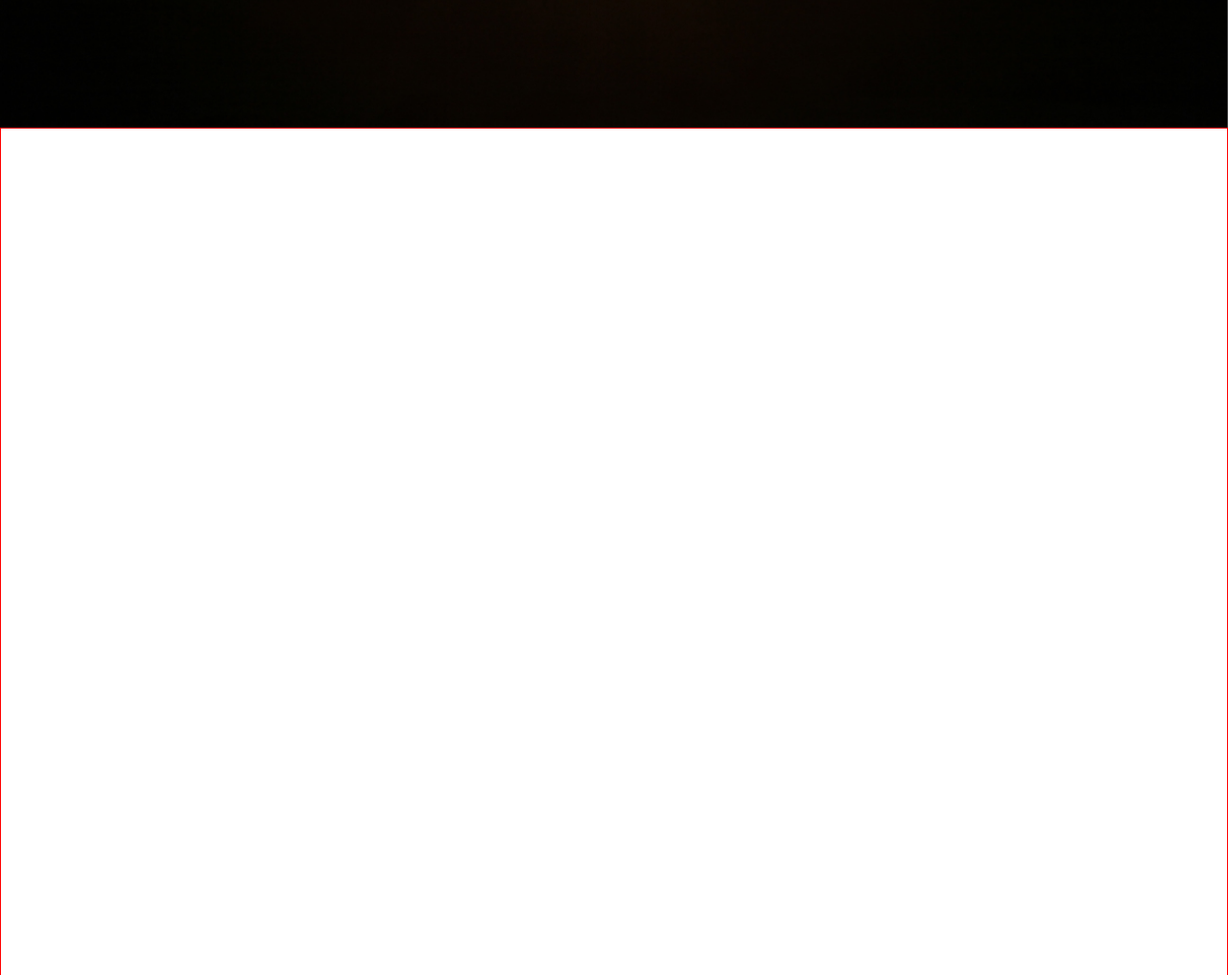
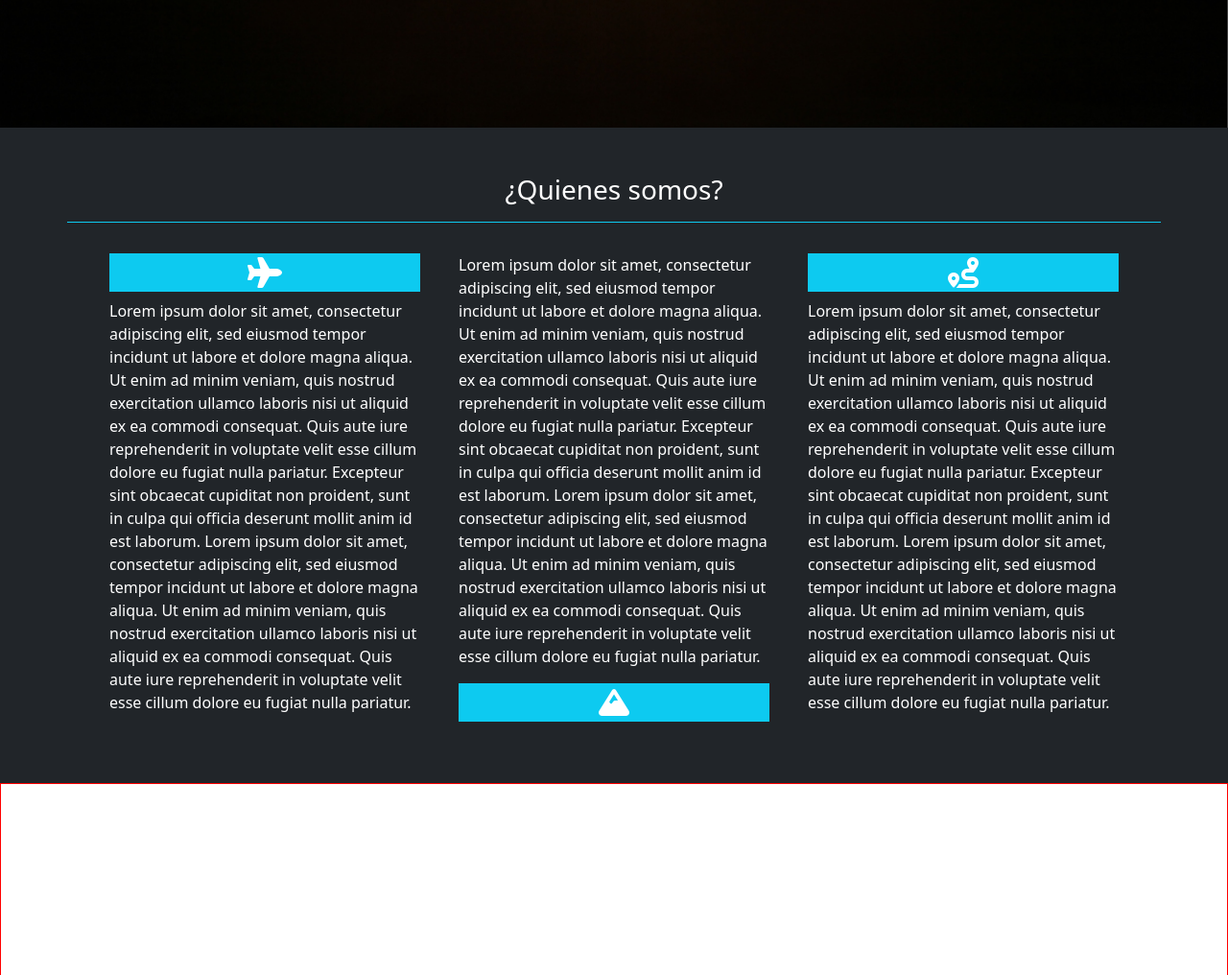
Before and after one commit to Rockelarre/Desafio-7-Viajes-Chile, a plain HTML site: page index.html in a window 1280 px wide. Shown: the part 720-1736 px from the top of the page at 96% size. Drawn offline with nearby package versions, Linux system fonts and the light colour scheme.

Commit message:
agregando main

```diff
--- a/index.html
+++ b/index.html
@@ -12,6 +12,10 @@
 
     <!-- Bootstrap CSS -->
 <link href="https://cdn.jsdelivr.net/npm/bootstrap@5.0.0-beta3/dist/css/bootstrap.min.css" rel="stylesheet" integrity="sha384-eOJMYsd53ii+scO/bJGFsiCZc+5NDVN2yr8+0RDqr0Ql0h+rP48ckxlpbzKgwra6" crossorigin="anonymous">
+<!--Font Awesome 5.15.1-->
+<script src="https://kit.fontawesome.com/4d9d2e9a68.js" crossorigin="anonymous"></script>
+<!--Mi estilo-->
+<link rel="stylesheet" href="assets/css/style.css">
 </head>
 <body>
     <header>
@@ -68,8 +72,71 @@
       </div>
     </header>
 
-    <main>
+    <main class="d-flex flex-column justify-content-center align-items-center bg-dark py-5">
+        <h3 class="text-white mb-3">¿Quienes somos?</h3>
+        <div class="container row border-top border-info pt-4">
+            <div class="col-sm m-2">
+                <div class="bg-info d-flex justify-content-center p-1 mb-2">
+                    <i class="fas fa-plane fa-2x text-white"></i>
+                </div>
+                <p class="text-white">Lorem ipsum dolor sit amet, consectetur adipiscing elit,
+                    sed eiusmod tempor incidunt ut labore et dolore magna
+                    aliqua. Ut enim ad minim veniam, quis nostrud exercitation
+                    ullamco laboris nisi ut aliquid ex ea commodi consequat.
+                    Quis aute iure reprehenderit in voluptate velit esse
+                    cillum dolore eu fugiat nulla pariatur. Excepteur sint
+                    obcaecat cupiditat non proident, sunt in culpa qui officia
+                    deserunt mollit anim id est laborum.
+                    Lorem ipsum dolor sit amet, consectetur adipiscing elit,
+                    sed eiusmod tempor incidunt ut labore et dolore magna
+                    aliqua. Ut enim ad minim veniam, quis nostrud exercitation
+                    ullamco laboris nisi ut aliquid ex ea commodi consequat.
+                    Quis aute iure reprehenderit in voluptate velit esse
+                    cillum dolore eu fugiat nulla pariatur.
+                </p>
+            </div>
+            <div class="col-sm m-2">
+                <p class="text-white">Lorem ipsum dolor sit amet, consectetur adipiscing elit,
+                    sed eiusmod tempor incidunt ut labore et dolore magna
+                    aliqua. Ut enim ad minim veniam, quis nostrud exercitation
+                    ullamco laboris nisi ut aliquid ex ea commodi consequat.
+                    Quis aute iure reprehenderit in voluptate velit esse
+                    cillum dolore eu fugiat nulla pariatur. Excepteur sint
+                    obcaecat cupiditat non proident, sunt in culpa qui officia
+                    deserunt mollit anim id est laborum.
+                    Lorem ipsum dolor sit amet, consectetur adipiscing elit,
+                    sed eiusmod tempor incidunt ut labore et dolore magna
+                    aliqua. Ut enim ad minim veniam, quis nostrud exercitation
+                    ullamco laboris nisi ut aliquid ex ea commodi consequat.
+                    Quis aute iure reprehenderit in voluptate velit esse
+                    cillum dolore eu fugiat nulla pariatur.
+                </p>
+                <div class="bg-info d-flex justify-content-center p-1 mb-2">
+                    <i class="fas fa-mountain fa-2x text-white"></i>
+                </div>
+            </div>
+            <div class="col-sm m-2">
+                <div class="bg-info d-flex justify-content-center p-1 mb-2">
+                    <i class="fas fa-route fa-2x text-white"></i>
+                </div>
+                <p class="text-white">Lorem ipsum dolor sit amet, consectetur adipiscing elit,
+                    sed eiusmod tempor incidunt ut labore et dolore magna
+                    aliqua. Ut enim ad minim veniam, quis nostrud exercitation
+                    ullamco laboris nisi ut aliquid ex ea commodi consequat.
+                    Quis aute iure reprehenderit in voluptate velit esse
+                    cillum dolore eu fugiat nulla pariatur. Excepteur sint
+                    obcaecat cupiditat non proident, sunt in culpa qui officia
+                    deserunt mollit anim id est laborum.
+                    Lorem ipsum dolor sit amet, consectetur adipiscing elit,
+                    sed eiusmod tempor incidunt ut labore et dolore magna
+                    aliqua. Ut enim ad minim veniam, quis nostrud exercitation
+                    ullamco laboris nisi ut aliquid ex ea commodi consequat.
+                    Quis aute iure reprehenderit in voluptate velit esse
+                    cillum dolore eu fugiat nulla pariatur.
+                </p>
+            </div>
 
+        </div>
     </main>
 
     <aside>
```
